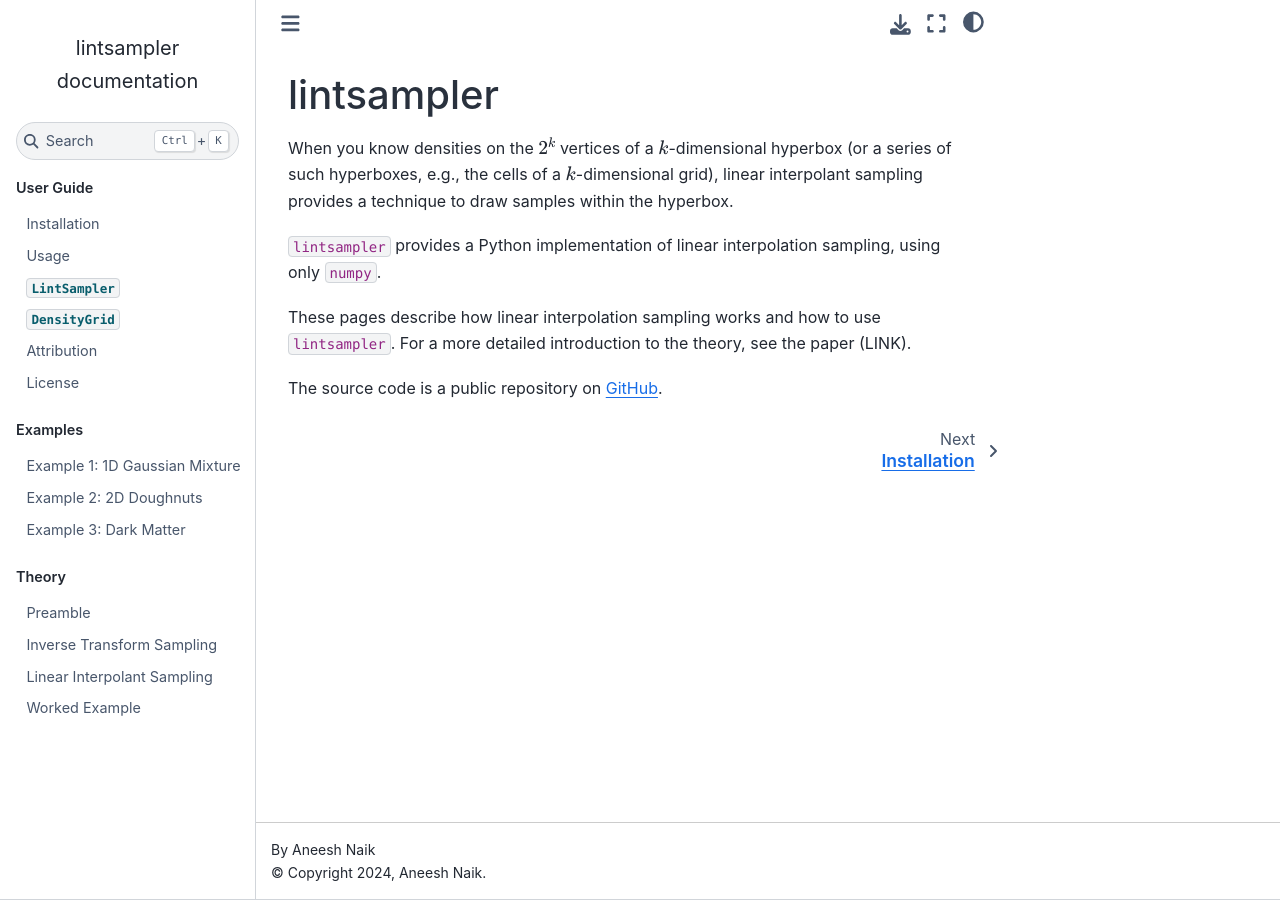
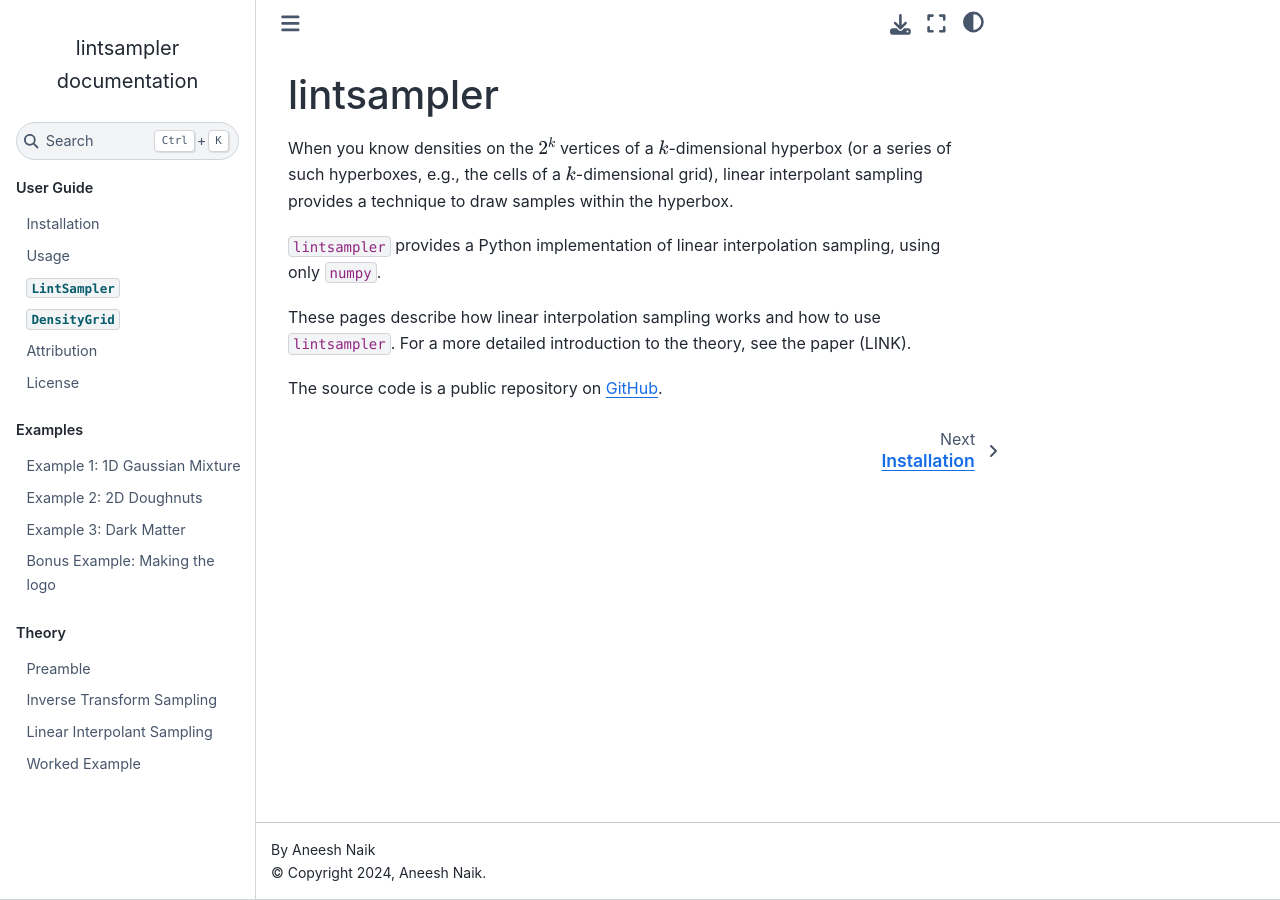
Before and after one commit to aneeshnaik/lintsampler, a Sphinx documentation site: the page built from docs/source/index.md, in a window 1280 px wide. Built offline with Sphinx 7.4.7 and the Sphinx Book theme 1.1.4, drawn with Linux system fonts in a browser that asks for light colours.

Commit message:
Add logo notebook to docs

````diff
--- a/docs/source/index.md
+++ b/docs/source/index.md
@@ -29,6 +29,7 @@ license
 examples/1_gmm
 examples/2_doughnuts
 examples/3_dark_matter
+examples/bonus_logo
 ```
 
 ```{toctree}
````
Also changed, not shown: docs/source/examples/bonus_logo.ipynb.
